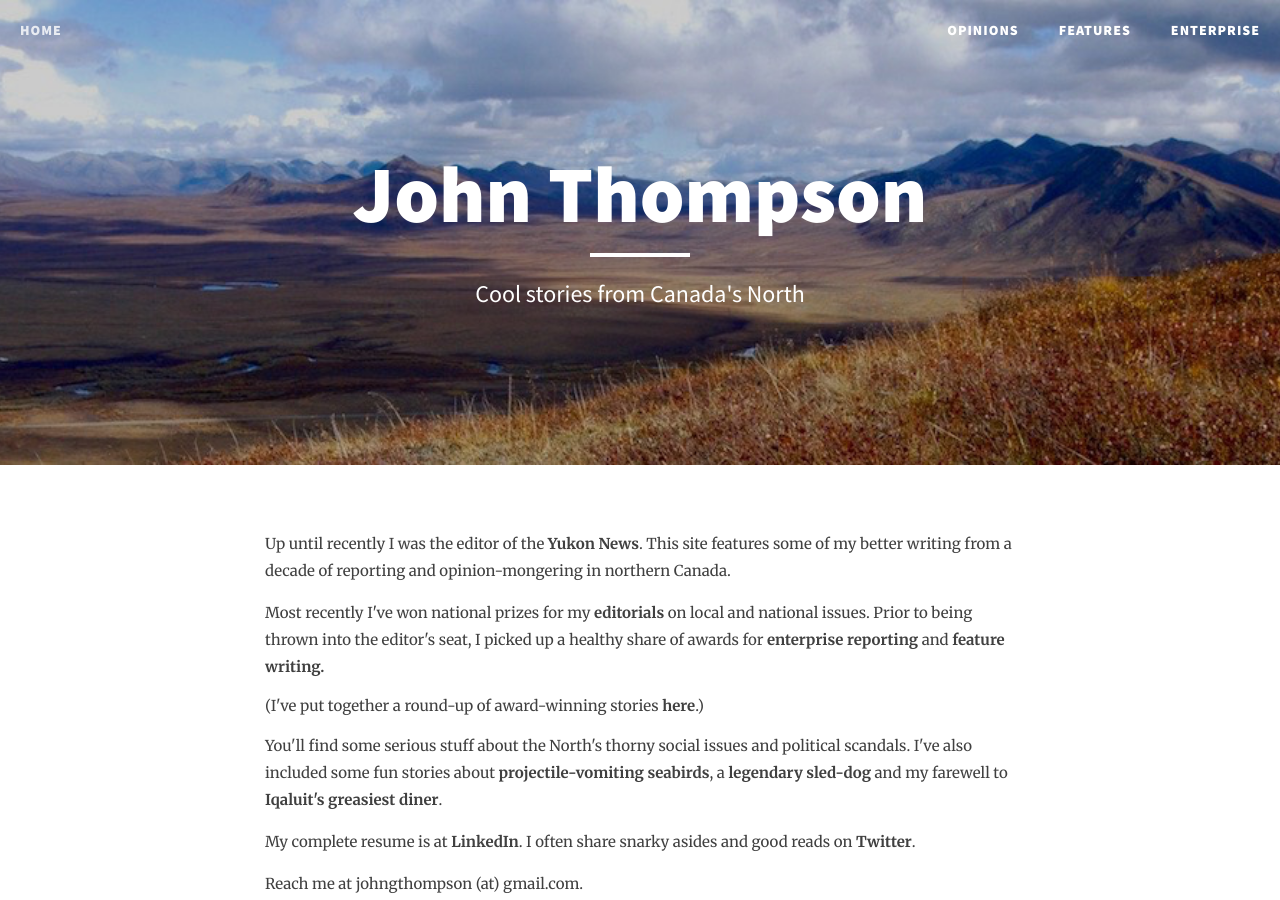
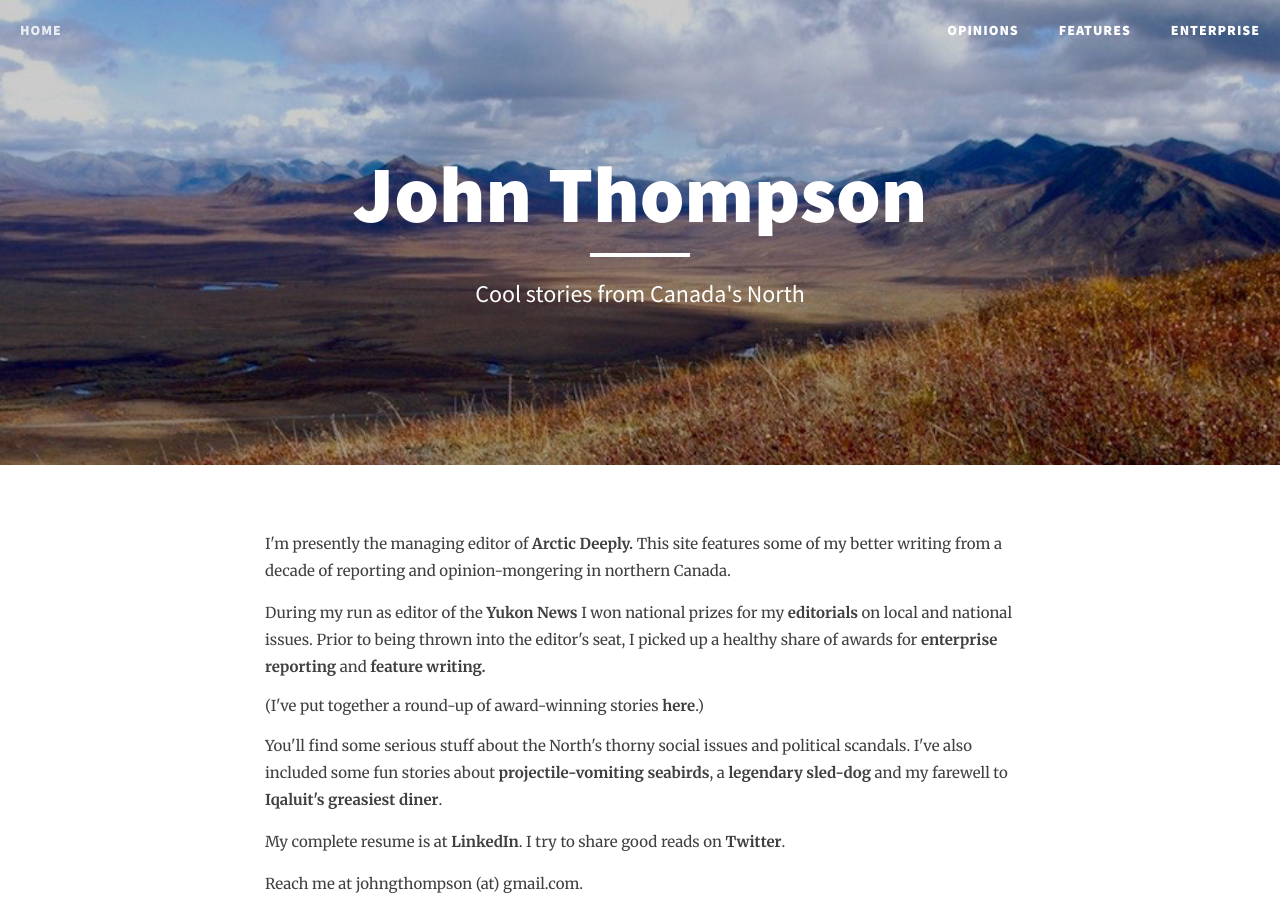
Before and after one commit to johngthompson/johngthompson.github.io, a Jekyll site: the page built from index.html, in a window 1280 px wide and 900 px high. Built offline with Jekyll 4.4.1, drawn with Linux system fonts in a browser that asks for light colours; the list of posts is cut into pages by our own code.

Commit message:
Update index.html
Added Arctic Deeply job decription.

```diff
--- a/index.html
+++ b/index.html
@@ -3,13 +3,13 @@ layout: page
 description: "Cool stories from Canada's North"
 ---
 
-<p>Up until recently I was the editor of the <a href="http://yukon-news.com">Yukon News</a>. This site features some of my better writing from a decade of reporting and opinion-mongering in northern Canada.</p>
+<p>I'm presently the managing editor of <a href="https://www.newsdeeply.com/arctic">Arctic Deeply.</a> This site features some of my better writing from a decade of reporting and opinion-mongering in northern Canada.</p>
 
-<p>Most recently I've won national prizes for my <a href="/opinions">editorials</a> on local and national issues. Prior to being thrown into the editor's seat, I picked up a healthy share of awards for <a href="/enterprise">enterprise reporting</a> and <a href="/features">feature writing.</a></p> (I've put together a round-up of award-winning stories <a href="/awards"><b>here</b></a>.)
+<p>During my run as editor of the <a href="http://yukon-news.com">Yukon News</a> I won national prizes for my <a href="/opinions">editorials</a> on local and national issues. Prior to being thrown into the editor's seat, I picked up a healthy share of awards for <a href="/enterprise">enterprise reporting</a> and <a href="/features">feature writing.</a></p> (I've put together a round-up of award-winning stories <a href="/awards"><b>here</b></a>.)
 
 <p>You'll find some serious stuff about the North's thorny social issues and political scandals. I've also included some fun stories about <a href="/features/projectile-pukers">projectile-vomiting seabirds</a>, a <a href="/features/boss-dog">legendary sled-dog</a> and my farewell to <a href="/features/kamotiq/">Iqaluit's greasiest diner</a>.</p>
 
-<p>My complete resume is at <a href="http://www.linkedin.com/in/johngthompson">LinkedIn</a>. I often share snarky asides and good reads on <a href="https://twitter.com/jayjeetee">Twitter</a>.
+<p>My complete resume is at <a href="http://www.linkedin.com/in/johngthompson">LinkedIn</a>. I try to share good reads on <a href="https://twitter.com/jayjeetee">Twitter</a>.
 
 <p>Reach me at johngthompson (at) gmail.com.
 
```
